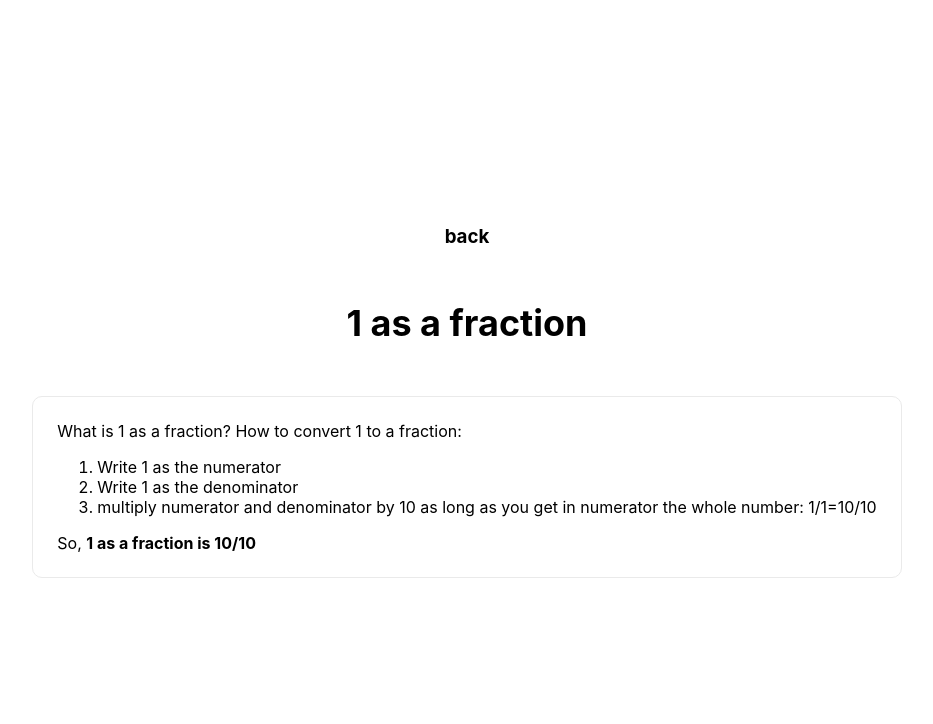
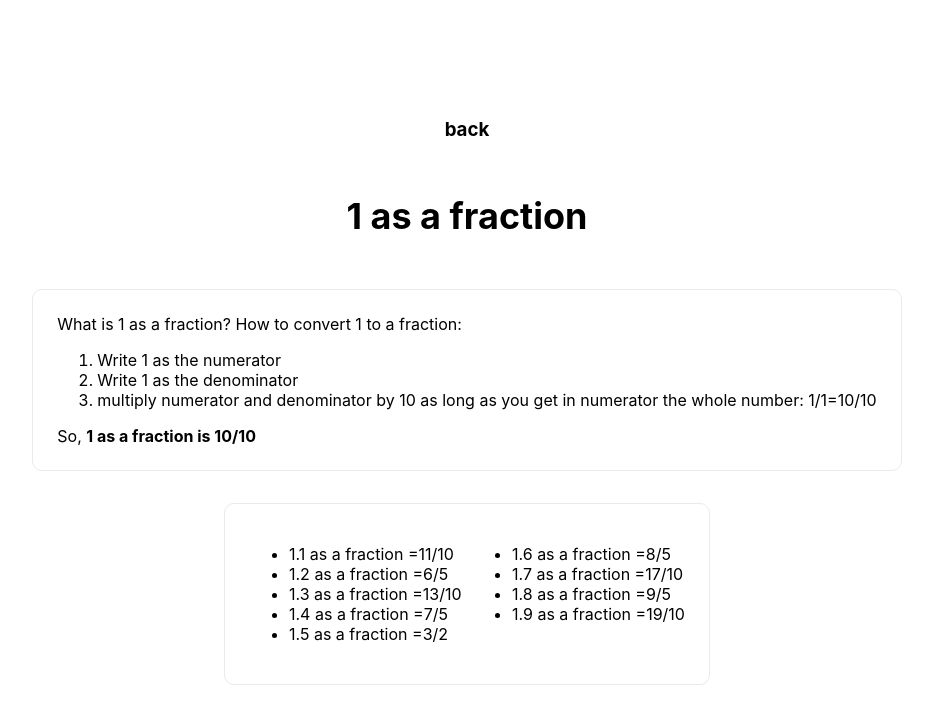
Before and after one commit to ubermensh/anyconvert, a Next.js app: page /as_a_fraction/1 in a window 1280 px wide. Shown: the top 724 px of the page, without its empty margins (173-1106 px from the left). Built offline with nearby package versions, Linux system fonts and the light colour scheme.

Commit message:
close values for fraction using decimal.js

```diff
--- a/package.json
+++ b/package.json
@@ -8,8 +8,10 @@
     "start": "next start"
   },
   "dependencies": {
+    "decimal.js": "^10.2.1",
     "next": "10.0.5",
     "react": "17.0.1",
-    "react-dom": "17.0.1"
+    "react-dom": "17.0.1",
+    "react-mathjax-preview": "^2.1.3"
   }
 }
--- a/pages/[...slug].js
+++ b/pages/[...slug].js
@@ -6,14 +6,12 @@ import styles from '../styles/Home.module.css'
 export default function Main({ total, partial, percentage, question, closeValues }) {
     const router = useRouter()
     const url = router.query.slug[0];
-    console.log(closeValues);
 
     function formatQuestion(index, isForTotal = false) {
         return isForTotal ? question.replace(total, total + index + 1) : question.replace(partial, partial + index + 1)
     }
     function formatUrl(index, isForTotal = false) {
         return isForTotal ? url.replace(total, total + index + 1) : url.replace(partial, partial + index + 1)
-        // return 'aaaa' + index
     }
     return (
         <div className={styles.container}>
@@ -86,8 +84,6 @@ export default function Main({ total, partial, percentage, question, closeValues
     )
 }
 
-// export default Main
-
 export async function getServerSideProps(context) {
     let partial, total;
     let first = true;
--- a/pages/as_a_fraction/[number].js
+++ b/pages/as_a_fraction/[number].js
@@ -1,9 +1,12 @@
 import { useRouter } from 'next/router'
 import Link from 'next/link';
 import styles from '../../styles/Home.module.css'
+const Decimal = require('decimal.js')
+import MathJax from 'react-mathjax-preview'
 
-export default function Fraction({ number, numerator, denominator }) {
-    console.log(number, numerator, denominator);
+export default function Fraction({ number, numerator, denominator, closeValues }) {
+    // console.log(number, numerator, denominator, closeValues);
+    console.log(closeValues);
 
     return (
         <div className={styles.container}>
@@ -24,22 +27,53 @@ How to convert {number} to a fraction:
                     </ol>
                 So, <b>{number} as a fraction is {numerator}/{denominator}</b>
                 </div>
+                <div className={styles.card}>
+                        <ul style={{  columnCount: 2, columnGap: "50px" }}>
+                            {Object.keys(closeValues).map((currentNumber, i) => (
+                                <li key={i}>
+                                    <span>{currentNumber} as a fraction =
+                                    {/* <math><mfrac>
+                                        <mn>{closeValues[currentNumber][0]}</mn>
+                                        <mi>{closeValues[currentNumber][1]}</mi>
+                                        </mfrac></math> */}
+                                     {closeValues[currentNumber][0]}/{closeValues[currentNumber][1]}
+                                      </span>
+                                </li>
+                            ))}
+                        </ul>
+                </div>
             </main>
         </div>
     )
 }
 
 export async function getServerSideProps(context) {
-    const { number } = context.query;
-      function fraction (numerator, denominator) {
+    const number = Number(context.query.number);
+    function fraction(numerator, denominator) {
         numerator *= 10;
         denominator *= 10;
         if (numerator % 1 != 0) {
             return fraction(numerator, denominator)
         } else {
-            return {numerator, denominator};
+            return { numerator, denominator };
         }
     }
+
+    function getCloseValues() {
+        let res = {};
+        let currentNumber = new Decimal(number);
+        for (let i = 0; i <= 8; i++) {
+            // currentNumber += 0.1;
+            currentNumber = currentNumber.plus(0.1);
+            // res[currentNumber] = fraction(currentNumber, 1)
+            let [num, den] = currentNumber.toFraction()
+            res[currentNumber] = [Number(num), Number(den)]
+        }
+        return res;
+    }
+
+    const { numerator, denominator } = fraction(number, 1);
+    const closeValues = getCloseValues();
 
     // function numberOfZeros(n) {
     //   var c = 0;
@@ -50,8 +84,9 @@ export async function getServerSideProps(context) {
     //   return c - 1;
     // }
 
-const {numerator, denominator} = fraction(number, 1);
-    const props = { number, numerator, denominator };
+    //toFixed
+
+    const props = { number, numerator, denominator, closeValues };
 
     return {
         props
```
Also changed, not shown: 2 other files (tests, documents, lock files or other folders). Lines whose indentation alone changed are shown as unchanged.
